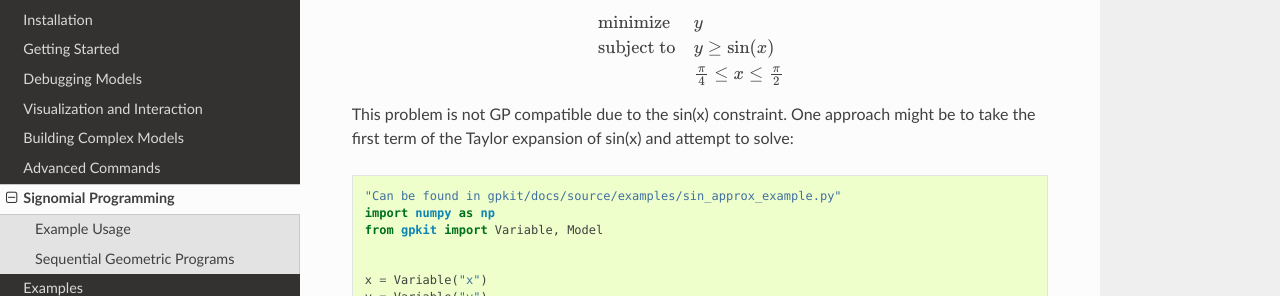
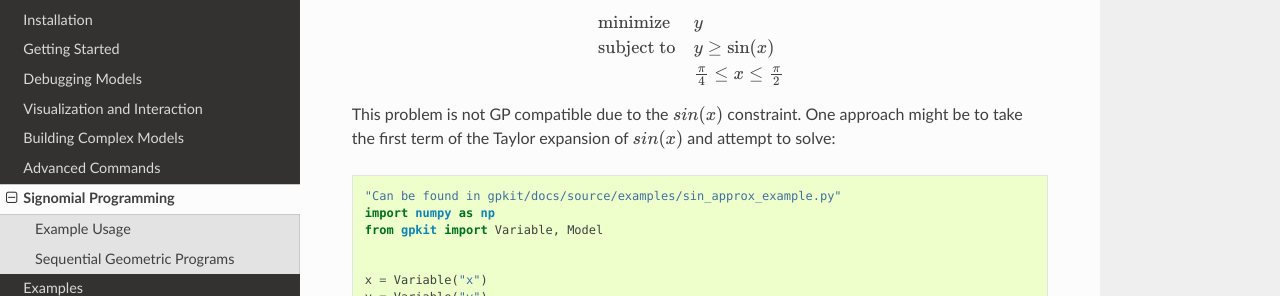
Before and after one commit to convexengineering/gpkit, a Sphinx documentation site: the page built from docs/source/signomialprogramming.rst, in a window 1280 px wide and 900 px high, scrolled down 1356 px. Shown: the part 155-451 px from the top of the window. Built offline with Sphinx 7.4.7 and the Read the Docs theme 2.0.0, drawn with Linux system fonts in a browser that asks for light colours; part of the change alters nothing that is shown.

```diff
--- a/docs/source/signomialprogramming.rst
+++ b/docs/source/signomialprogramming.rst
@@ -50,7 +50,7 @@ For some applications, it is useful to call external codes which may not be GP c
                       & \frac{\pi}{4} \leq x \leq \frac{\pi}{2}
                       \end{array}
 
-This problem is not GP compatible due to the sin(x) constraint.  One approach might be to take the first term of the Taylor expansion of sin(x) and attempt to solve:
+This problem is not GP compatible due to the :math:`sin(x)` constraint.  One approach might be to take the first term of the Taylor expansion of :math:`sin(x)` and attempt to solve:
 
 .. literalinclude:: examples/sin_approx_example.py
 
```
